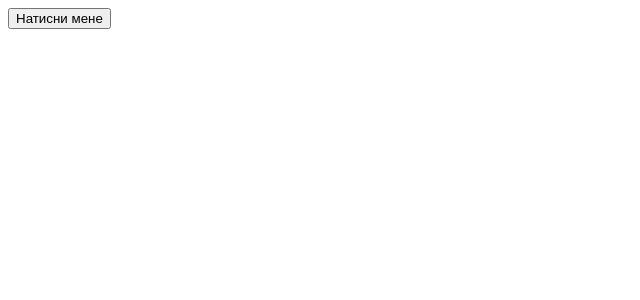
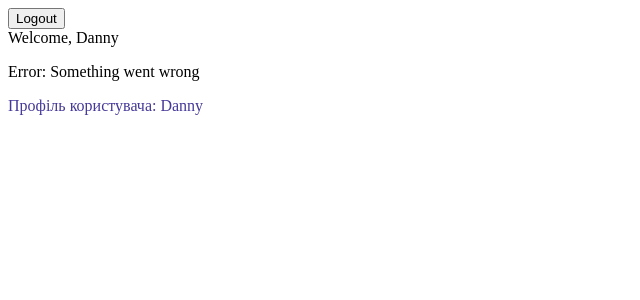
Before and after one commit to illiabutsenko/Node-React, a React app: page / in a window 1280 px wide. Shown: the top 300 px of the page, without its empty margins (0-640 px from the left). Built offline with nearby package versions, Linux system fonts and the light colour scheme; the HTML template or start-up script is replaced by a standard one.

Commit message:
React. Conditional rendering

```diff
--- a/src/components/Display.jsx
+++ b/src/components/Display.jsx
@@ -2,6 +2,6 @@ import React from "react";
 
 export default class Display extends React.Component {
   render() {
-    return <h2>{this.props.count}</h2>
+    return <h2>{this.props.count}</h2>;
   }
 }
--- /dev/null
+++ b/src/components/ErrorComponent.jsx
@@ -0,0 +1,5 @@
+function ErrorComponent({ error }) {
+  return <div>{error && <p>Error: {error.message}</p>}</div>;
+}
+
+export default ErrorComponent;
--- /dev/null
+++ b/src/components/LoginButton.jsx
@@ -0,0 +1,7 @@
+function LoginButton({ isLoggedIn }) {
+  return (
+    <div>{isLoggedIn ? <button>Logout</button> : <button>Login</button>}</div>
+  );
+}
+
+export default LoginButton;
--- /dev/null
+++ b/src/components/UserProfile.jsx
@@ -0,0 +1,13 @@
+function UserProfile({ user }) {
+  return (
+    <div>
+      {user.isLoggedIn ? (
+        <div style={{ color: "#453999" }}>Профіль користувача: {user.name}</div>
+      ) : (
+        <div style={{ color: "DarkRed" }}>Користувач не увійшов у систему</div>
+      )}
+    </div>
+  );
+}
+
+export default UserProfile;
--- /dev/null
+++ b/src/components/WelcomeComponent.jsx
@@ -0,0 +1,12 @@
+import LoginButton from "./LoginButton";
+
+function WelcomeComponent({ user }) {
+  return (
+    <div>
+      <LoginButton isLoggedIn={user.isLoggedIn} />
+      {user.isLoggedIn ? <div>Welcome, {user.name} </div> : null}
+    </div>
+  );
+}
+
+export default WelcomeComponent;
--- a/src/index.jsx
+++ b/src/index.jsx
@@ -1,24 +1,23 @@
 import ReactDOM from "react-dom/client";
-import React, { useState } from 'react';
+import WelcomeComponent from "./components/WelcomeComponent";
+import ErrorComponent from "./components/ErrorComponent";
+import UserProfile from "./components/UserProfile";
 
-function MyComponent() {
-  const [buttonText, set] = useState("Натисни мене");
+const user = {
+  isLoggedIn: true,
+  name: "Danny",
+};
 
-  const changeButtonText = () => {
-    set("Кнопку натиснуто");
-  };
-
-  return (
-    <div>
-      <button onClick={changeButtonText}>{buttonText}</button>
-    </div>
-  );
-}
+const error = {
+  message: "Something went wrong",
+};
 
 function App() {
   return (
     <div>
-      <MyComponent />
+      <WelcomeComponent user={user} />
+      <ErrorComponent error={error} />
+      <UserProfile user={user} />
     </div>
   );
 }
```
